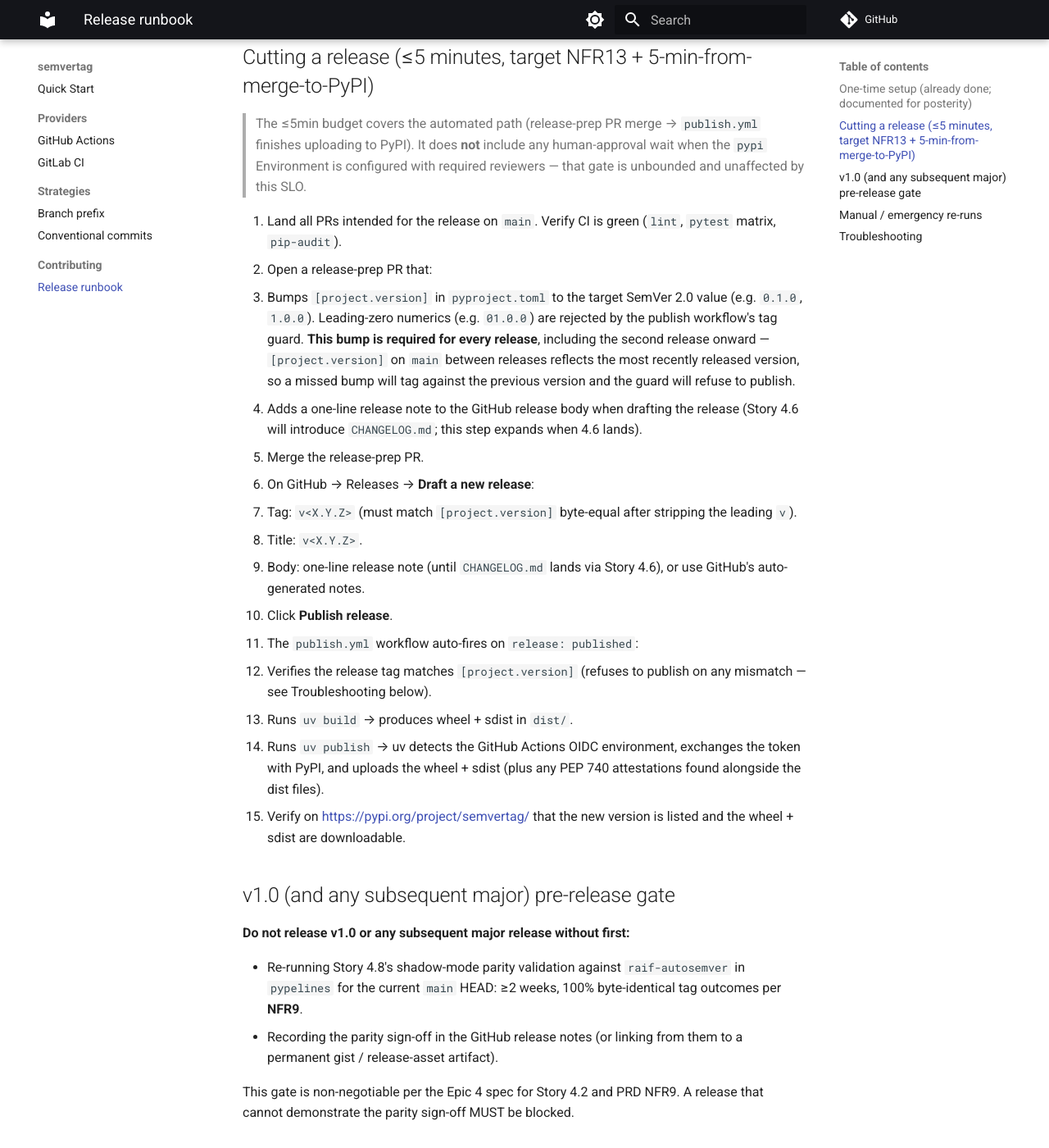
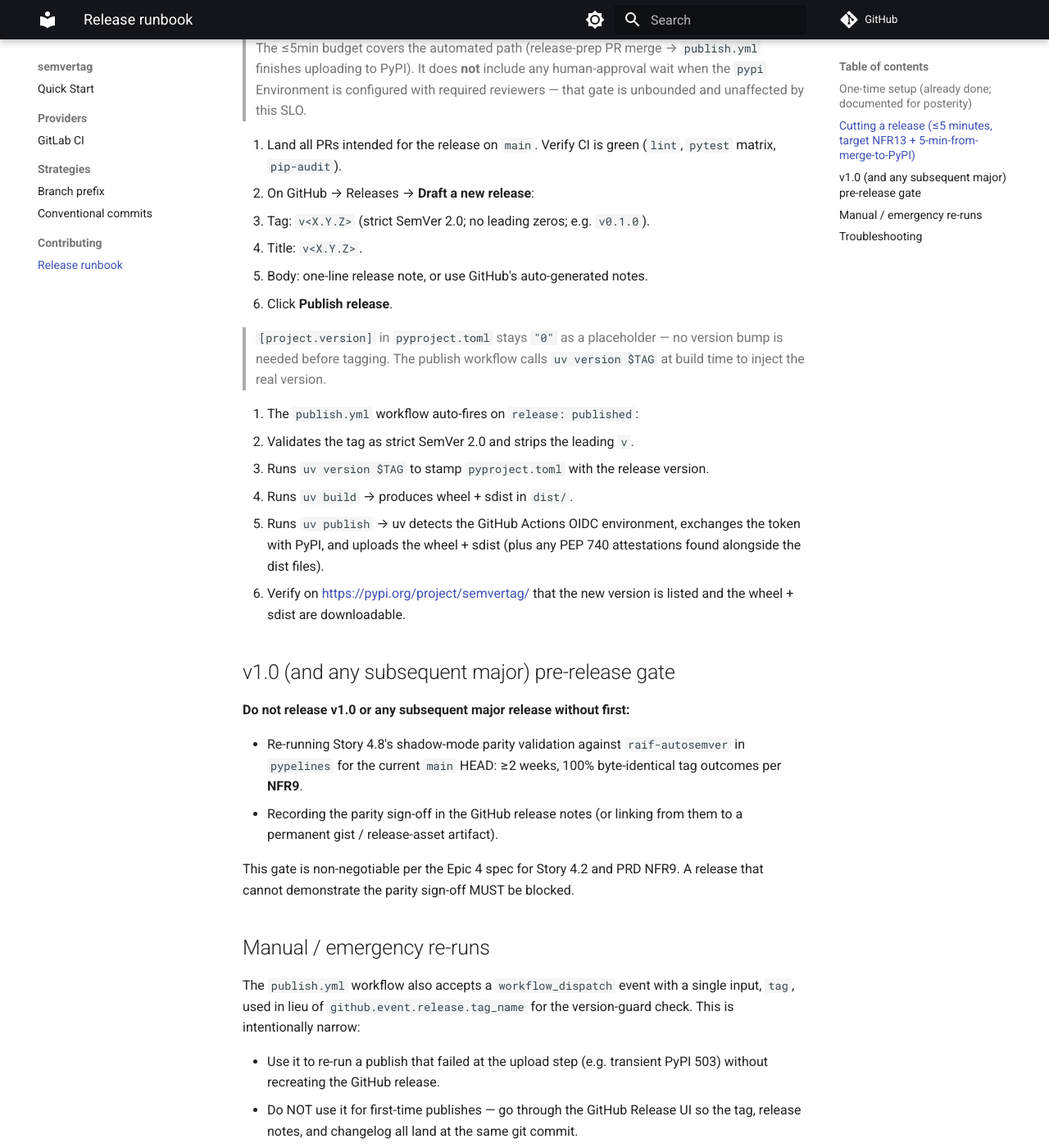
Before and after one commit to actions-marketplace-validations/modern-python_semvertag, an MkDocs documentation site: the page built from docs/contributing/release.md, in a window 1280 px wide and 1400 px high, scrolled down 858 px. Shown: the whole window at 82% size. Built offline with MkDocs 1.6.1 and Material for MkDocs 9.7.7, drawn with Linux system fonts in a browser that asks for light colours; comment, search, counter and statistics services are not loaded; some of the changed text lies outside the part shown.

Commit message:
release: prep for v0.1.0
- Drop --provider CLI flag + Settings.provider field (only gitlab works)
- Delete action.yml + docs/providers/github.md (github provider not
  implemented; ship clean v0.1.0; restore both when github provider lands)
- publish.yml: adopt modern-di pattern of `uv version $TAG` at build time;
  drop the strict tag↔[project.version] guard
- README.md + docs/index.md: replace stubs with real content
- <org> → modern-python everywhere (pyproject URL, doc examples, mkdocs
  repo_url + social link, GitLab template version pin)
- mkdocs.yml: drop GitHub provider nav entry
- templates/semvertag.yml: update version pin to >=0.1,<1
- docs/strategies: remove stale github.md links

[project.version] stays "0" as a placeholder per the modern-di convention;
the publish workflow injects the real version from the git tag.

Co-Authored-By: Claude Sonnet 4.6 <noreply@anthropic.com>

```diff
--- a/docs/contributing/release.md
+++ b/docs/contributing/release.md
@@ -8,16 +8,12 @@ to ship a release (NFR13).
 
 ## One-time setup (already done; documented for posterity)
 
-> **Note:** Replace `<org>` below with the actual GitHub organization or user
-> name that owns this repository. The literal string `<org>` will not match
-> PyPI's OIDC subject claim and the first publish will fail.
-
 The trusted-publisher binding between this repo and PyPI is configured once,
 before the first release. If this is being repeated (account migration, fork,
 or recovery), all four fields below MUST match the workflow exactly.
 
 - **PyPI side:** project page → Publishing → Add a trusted publisher
-  - Owner: `<org>`
+  - Owner: `modern-python`
   - Repository: `semvertag`
   - Workflow filename: `publish.yml`
   - Environment name: `pypi`
@@ -38,33 +34,24 @@ or recovery), all four fields below MUST match the workflow exactly.
 
 1. Land all PRs intended for the release on `main`. Verify CI is green
    (`lint`, `pytest` matrix, `pip-audit`).
-2. Open a release-prep PR that:
-   - Bumps `[project.version]` in `pyproject.toml` to the target SemVer 2.0
-     value (e.g. `0.1.0`, `1.0.0`). Leading-zero numerics (e.g. `01.0.0`)
-     are rejected by the publish workflow's tag guard. **This bump is
-     required for every release**, including the second release onward —
-     `[project.version]` on `main` between releases reflects the most
-     recently released version, so a missed bump will tag against the
-     previous version and the guard will refuse to publish.
-   - Adds a one-line release note to the GitHub release body when drafting
-     the release (Story 4.6 will introduce `CHANGELOG.md`; this step expands
-     when 4.6 lands).
-3. Merge the release-prep PR.
-4. On GitHub → Releases → **Draft a new release**:
-   - Tag: `v<X.Y.Z>` (must match `[project.version]` byte-equal after
-     stripping the leading `v`).
+2. On GitHub → Releases → **Draft a new release**:
+   - Tag: `v<X.Y.Z>` (strict SemVer 2.0; no leading zeros; e.g. `v0.1.0`).
    - Title: `v<X.Y.Z>`.
-   - Body: one-line release note (until `CHANGELOG.md` lands via Story 4.6),
-     or use GitHub's auto-generated notes.
+   - Body: one-line release note, or use GitHub's auto-generated notes.
    - Click **Publish release**.
-5. The `publish.yml` workflow auto-fires on `release: published`:
-   - Verifies the release tag matches `[project.version]` (refuses to publish
-     on any mismatch — see Troubleshooting below).
+
+   > `[project.version]` in `pyproject.toml` stays `"0"` as a placeholder —
+   > no version bump is needed before tagging. The publish workflow calls
+   > `uv version $TAG` at build time to inject the real version.
+
+3. The `publish.yml` workflow auto-fires on `release: published`:
+   - Validates the tag as strict SemVer 2.0 and strips the leading `v`.
+   - Runs `uv version $TAG` to stamp `pyproject.toml` with the release version.
    - Runs `uv build` → produces wheel + sdist in `dist/`.
    - Runs `uv publish` → uv detects the GitHub Actions OIDC environment,
      exchanges the token with PyPI, and uploads the wheel + sdist (plus any
      PEP 740 attestations found alongside the dist files).
-6. Verify on <https://pypi.org/project/semvertag/> that the new version is
+4. Verify on <https://pypi.org/project/semvertag/> that the new version is
    listed and the wheel + sdist are downloadable.
 
 ## v1.0 (and any subsequent major) pre-release gate
@@ -93,15 +80,6 @@ version-guard check. This is intentionally narrow:
 
 ## Troubleshooting
 
-- **"Release tag (X) does not match pyproject.toml [project.version] (Y)"** —
-  the tag-guard step caught a mismatch. Resolve by either:
-  1. Bumping `[project.version]` in a follow-up PR and re-cutting the tag, or
-  2. Deleting the GitHub release + tag and recreating with the matching tag.
-
-  Do NOT edit the tag without bumping `[project.version]` to match — the next
-  release will have the same problem and the released artifact will disagree
-  with `main`'s `pyproject.toml`.
-
 - **"Effective tag 'X' is not strict SemVer 2.0"** — the tag doesn't match
   the guard's regex (`MAJOR.MINOR.PATCH` with optional dot-separated
   `-prerelease` and `+build` identifiers per SemVer §9/§10; no leading zeros
@@ -131,17 +109,9 @@ version-guard check. This is intentionally narrow:
 - **`uv publish` fails partway (e.g. sdist uploaded, wheel did not)** — PyPI
   rejects re-upload of an already-uploaded filename, even byte-identical.
   A `workflow_dispatch` retry of the same tag will hit HTTP 400 on the
-  already-present sdist. Recovery: bump `[project.version]` to the next
-  patch number (e.g. `1.0.0` → `1.0.1`) in a fresh release-prep PR and
-  re-cut the tag. Do NOT delete the partial PyPI artifact — PyPI does not
-  permit re-uploading the same version even after deletion.
-
-- **First-release `[project.version] = "0"`** — the project ships with a
-  placeholder version `"0"`. No SemVer-2.0 tag can match `"0"` (the
-  guard's regex requires `MAJOR.MINOR.PATCH`), so the publish workflow
-  refuses every release against the placeholder. The release-prep PR for
-  the first release MUST bump `[project.version]` to a real SemVer value
-  (e.g. `0.1.0`).
+  already-present sdist. Recovery: cut a new patch release (e.g. `1.0.0` →
+  `1.0.1`) and re-tag. Do NOT delete the partial PyPI artifact — PyPI does
+  not permit re-uploading the same version even after deletion.
 
 - **"Trusted publisher not configured"** from PyPI — the one-time setup at
   the top of this document hasn't been done, or the PyPI project doesn't
--- a/mkdocs.yml
+++ b/mkdocs.yml
@@ -1,5 +1,5 @@
 site_name: semvertag
-repo_url: https://github.com/<org>/semvertag
+repo_url: https://github.com/modern-python/semvertag
 docs_dir: docs
 edit_uri: edit/main/docs/
 exclude_docs: |
@@ -7,7 +7,6 @@ exclude_docs: |
 nav:
   - Quick Start: index.md
   - Providers:
-    - GitHub Actions: providers/github.md
     - GitLab CI: providers/gitlab.md
   - Strategies:
     - Branch prefix: strategies/branch-prefix.md
@@ -68,5 +67,5 @@ markdown_extensions:
 extra:
   social:
     - icon: fontawesome/brands/github
-      link: https://github.com/<org>/semvertag
+      link: https://github.com/modern-python/semvertag
       name: GitHub
--- a/pyproject.toml
+++ b/pyproject.toml
@@ -1,6 +1,6 @@
 [project]
 name = "semvertag"
-description = "Auto-tag GitLab/GitHub/Bitbucket repos with semantic version tags — one tool, two strategies."
+description = "Auto-tag GitLab repos with semantic version tags — one tool, two strategies."
 authors = [{ name = "Artur Shiriev", email = "me@shiriev.ru" }]
 requires-python = ">=3.10,<4"
 license = "MIT"
@@ -29,7 +29,7 @@ dependencies = [
 semvertag = "semvertag.__main__:main"
 
 [project.urls]
-repository = "https://github.com/<org>/semvertag"
+repository = "https://github.com/modern-python/semvertag"
 docs = "https://semvertag.readthedocs.io"
 
 [build-system]
```
Also changed, not shown: other parts of docs/contributing/release.md (+1 -1 lines), README.md (+42 -3 lines), action.yml (deleted, +0 -47 lines), docs/index.md (+49 -1 lines), docs/providers/github.md (deleted, +0 -165 lines), docs/providers/gitlab.md (+3 -18 lines), docs/strategies/branch-prefix.md (+0 -2 lines), docs/strategies/conventional-commits.md (+0 -3 lines), 7 other files.
